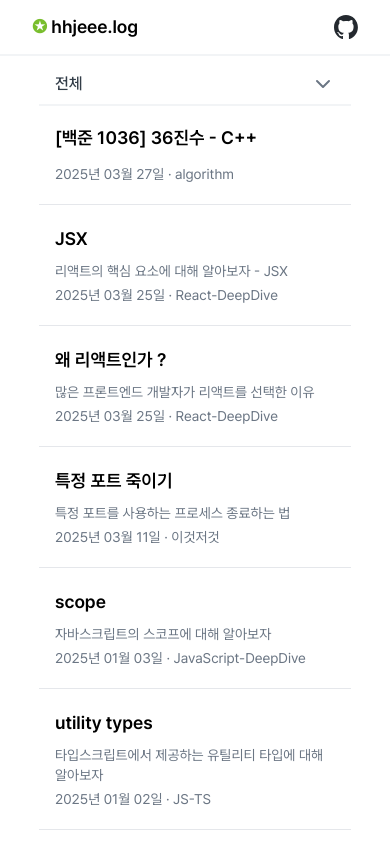
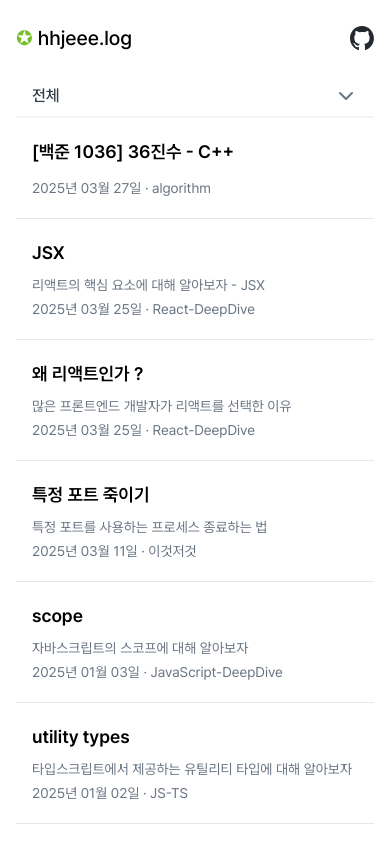
Before and after one commit to hhjeee/hhjeee.log, a Next.js app: page / in a window 390 px wide. Shown: the top 844 px of the page. Built offline with nearby package versions, Linux system fonts and the light colour scheme.

Commit message:
[design] responsive design

```diff
--- a/src/app/[category]/[slug]/page.tsx
+++ b/src/app/[category]/[slug]/page.tsx
@@ -76,7 +76,7 @@ const PostPage = async ({ params }: { params: postPageProps }) => {
   });
 
   return (
-    <div className="relative py-[2rem] prose max-w-[90%] sm:max-w-prose mx-auto">
+    <div className="relative py-[2rem] prose max-w-3xl px-4 sm:px-6 xl:max-w-4xl 2xl:max-w-5xl xl:px-0">
       <ScrollStatusBar />
       <PostHeader meta={meta} category={category} />
       <TableOfContents headings={headings} />
--- a/src/app/layout.tsx
+++ b/src/app/layout.tsx
@@ -25,13 +25,11 @@ export default function RootLayout({
 }) {
   return (
     <html lang="en" className="h-full bg-white">
-      <meta
-        name="naver-site-verification"
-        content="881b44c959e852e998ebc11121f03a26e51c9572"
-      />
-      <body className={`${pretendard.className} h-full`}>
+      <body
+        className={`${pretendard.className} h-full mx-auto max-w-3xl px-4 sm:px-6 xl:max-w-5xl xl:px-0`}
+      >
         <Header />
-        <div className="pt-[3.5rem] h-full">{children}</div>
+        {children}
       </body>
     </html>
   );
--- a/src/components/Header.tsx
+++ b/src/components/Header.tsx
@@ -3,9 +3,9 @@ import Link from 'next/link';
 
 const Header = () => {
   return (
-    <div className="fixed bg-white w-full h-[3.5rem] z-10 px-[2rem] sm:px-[5rem] border-b-2 border-[#f2f4f6] flex items-center justify-between">
+    <div className="bg-white w-full py-6 z-10 flex justify-between items-center">
       <Link href="/">
-        <div className="text-lg font-semibold">
+        <div className="text-xl font-medium ">
           <span className="text-primary2">✪</span> hhjeee.log
         </div>
       </Link>
--- a/src/components/postDetail/TableOfContents.tsx
+++ b/src/components/postDetail/TableOfContents.tsx
@@ -7,12 +7,12 @@ import useMediaQuery from '@/hooks/useMediaQuery';
 
 const TableOfContents = ({ headings }: { headings: Heading[] }) => {
   const activeIds = useIntersectionObserver('h1, h2, h3');
-  const isBelowLg = useMediaQuery(1024);
+  const isBelowXL = useMediaQuery(1280);
 
   const handleClick = (id: number) => {
     const element = document.getElementById(id.toString());
     if (element) {
-      const offset = 80; // header 4rem + a
+      const offset = 80;
       const elementPosition =
         element.getBoundingClientRect().top + window.scrollY;
       const offsetPosition = elementPosition - offset;
@@ -32,7 +32,7 @@ const TableOfContents = ({ headings }: { headings: Heading[] }) => {
           <button
             onClick={() => handleClick(heading.id)}
             className={`text-gray2 no-underline hover:font-semibold ${
-              isBelowLg ? 'text-base' : 'text-sm'
+              isBelowXL ? 'text-base' : 'text-sm'
             } text-start ${
               activeIds.includes(heading.id.toString())
                 ? 'text-primary font-semibold'
@@ -46,13 +46,13 @@ const TableOfContents = ({ headings }: { headings: Heading[] }) => {
     });
 
   if (headings.length === 0) return null;
-  return isBelowLg ? (
-    <nav className="lg:hidden">
+  return isBelowXL ? (
+    <nav className="xl:hidden">
       {renderHeadings(headings)}
       <hr className="my-[1rem] h-0.5 bg-gray1" />
     </nav>
   ) : (
-    <nav className="absolute top-0 left-full w-[50%] h-full hidden lg:block">
+    <nav className="absolute top-0 left-full w-[30%] h-full hidden xl:block">
       <div className="sticky ml-6 top-20 overflow-visible">
         {renderHeadings(headings)}
       </div>
--- a/src/components/postList/BookPost.tsx
+++ b/src/components/postList/BookPost.tsx
@@ -6,7 +6,7 @@ import { PostData } from '@/types/post';
 const BookPost = ({ posts }: { posts: PostData[] }) => {
   return (
     <>
-      <div className="mt-[4rem] grid grid-cols-1 sm:grid-cols-2 md:grid-cols-3 lg:grid-cols-4 gap-2">
+      <div className="mt-4 grid grid-cols-1 sm:grid-cols-2 md:grid-cols-3 lg:grid-cols-4 gap-2">
         <div className="h-96 sm:block hidden">
           <Image
             src={posts[0].cover!}
--- a/src/components/postList/CategoryBar.tsx
+++ b/src/components/postList/CategoryBar.tsx
@@ -22,7 +22,7 @@ const CategoryBar = ({
   };
 
   return (
-    <div className="fixed z-10 pt-2 left-1/2 transform -translate-x-1/2 w-[80%] bg-white border-b-2 border-gray1">
+    <div className="z-10 w-full bg-white border-b-2 border-gray1">
       {isBelowSM ? (
         <CustomSelect
           options={categories}
--- a/src/components/postList/Post.tsx
+++ b/src/components/postList/Post.tsx
@@ -7,7 +7,7 @@ import { PostData } from '@/types/post';
 
 const Post = ({ posts }: { posts: PostData[] }) => {
   return (
-    <div className="mt-[3rem] columns-1 sm:columns-2 gap-2">
+    <div className="columns-1 sm:columns-2 gap-2">
       {posts.map((post) => (
         <div key={post.slug}>
           <Link
--- a/src/components/postList/PostSection.tsx
+++ b/src/components/postList/PostSection.tsx
@@ -16,7 +16,7 @@ const PostSection = ({
   selectedCategory?: string;
 }) => {
   return (
-    <div className="flex flex-col w-[80%] mx-auto pb-[2rem]">
+    <div className="flex flex-col w-full pb-[2rem]">
       <CategoryBar
         categories={categories}
         selectedCategory={selectedCategory || null}
```
